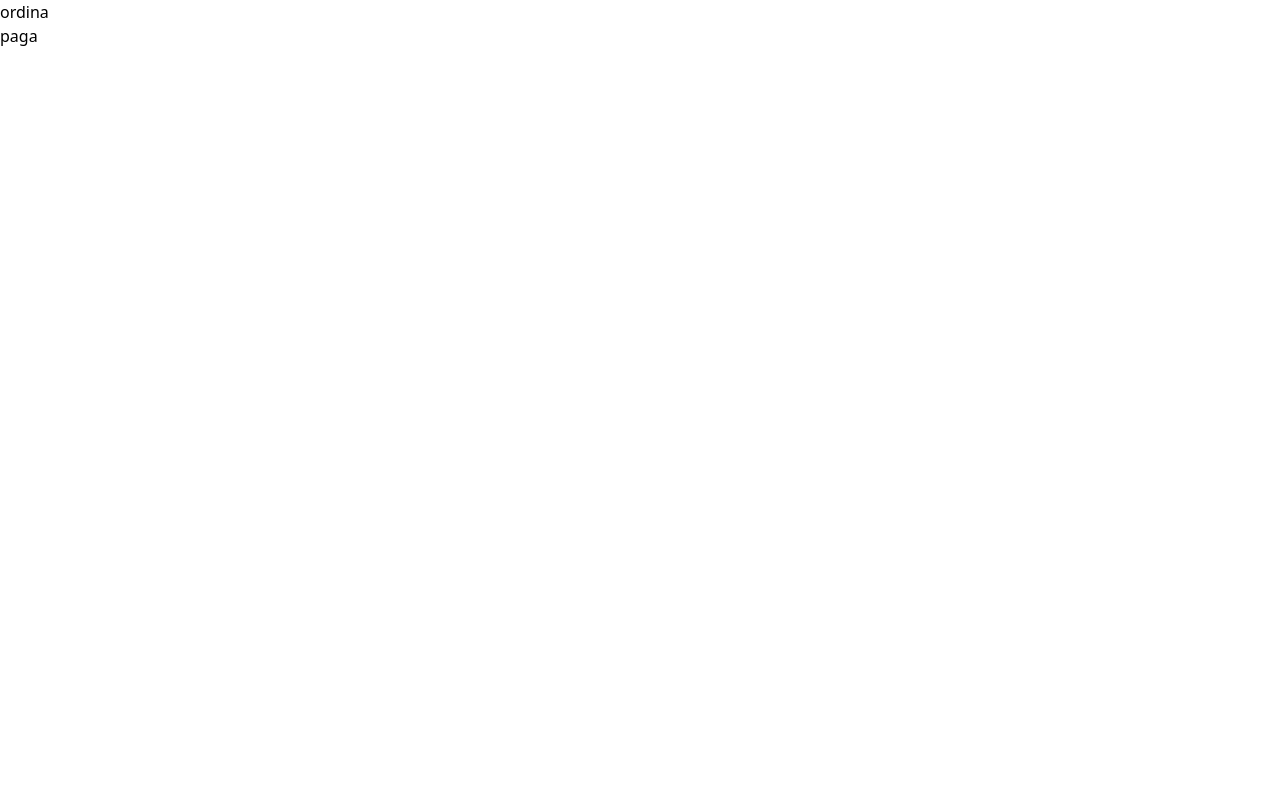
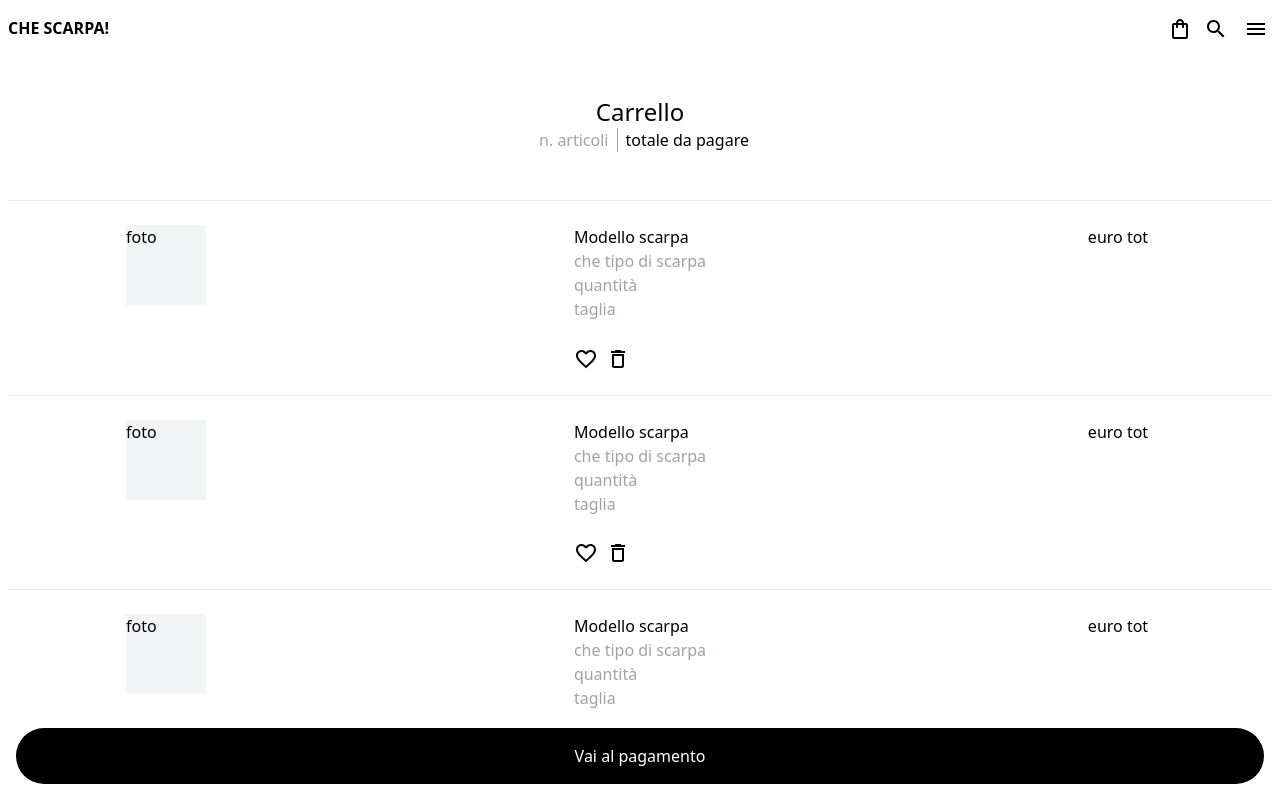
Before and after one commit to cuoredibue/project-shoes, a Next.js app: page /checkout/orderAndPay in a window 1280 px wide. Shown: the top 800 px of the page. Built offline with nearby package versions, Linux system fonts and the light colour scheme.

Commit message:
aggiunto stile ad alcune pagine

```diff
--- /dev/null
+++ b/components/ShoesCard.jsx
@@ -0,0 +1,21 @@
+import Link from "next/link";
+
+const ShoesCard = () => {
+  return (
+    <Link
+      href={{
+        pathname: "/addToCart/thisModel",
+        query: { title: "model" },
+      }}
+    >
+      <div className="bg-gray-100 h-[10rem] ">fotoscarpa</div>
+      <div className="text-sm space-y-1 pt-2 pb-4">
+        <p className="font-medium">Nome modello</p>
+        <p className="text-gray-400">info prodotto</p>
+        <p className="font-medium">€ tot</p>
+      </div>
+    </Link>
+  );
+};
+
+export default ShoesCard;
--- a/components/footerComponent.jsx
+++ b/components/footerComponent.jsx
@@ -5,11 +5,8 @@ import TwitterIcon from "@mui/icons-material/Twitter";
 import { useState } from "react";
 
 const FooterComponent = () => {
-  const [whichMenuIsOpen, setWhichOpen] = useState(0);
+  const [whichMenuIsOpen, setWhichOpen] = useState(null);
 
-  const handleMenu = (num) => {
-    setWhichOpen(num);
-  };
   return (
     <div className="bg-black text-white text-sm px-4 py-8 space-y-8">
       <div className="space-y-4">
@@ -26,20 +23,22 @@ const FooterComponent = () => {
           {(whichMenuIsOpen !== 1 && (
             <button
               onClick={() => {
-                handleMenu(1);
+                setWhichOpen(1);
               }}
             >
               +
             </button>
           )) ||
             (whichMenuIsOpen === 1 && (
+              <div>
                 <button
                   onClick={() => {
-                  handleMenu(0);
+                    setWhichOpen(null);
                   }}
                 >
                   -
                 </button>
+              </div>
             ))}
         </div>
         {whichMenuIsOpen === 1 && (
@@ -57,7 +56,7 @@ const FooterComponent = () => {
           {(whichMenuIsOpen !== 2 && (
             <button
               onClick={() => {
-                handleMenu(2);
+                setWhichOpen(2);
               }}
             >
               +
@@ -66,7 +65,7 @@ const FooterComponent = () => {
             (whichMenuIsOpen === 2 && (
               <button
                 onClick={() => {
-                  handleMenu(0);
+                  setWhichOpen(null);
                 }}
               >
                 -
@@ -88,7 +87,7 @@ const FooterComponent = () => {
           {(whichMenuIsOpen !== 3 && (
             <button
               onClick={() => {
-                handleMenu(3);
+                setWhichOpen(3);
               }}
             >
               +
@@ -97,7 +96,7 @@ const FooterComponent = () => {
             (whichMenuIsOpen === 3 && (
               <button
                 onClick={() => {
-                  handleMenu(0);
+                  setWhichOpen(null);
                 }}
               >
                 -
--- a/components/headerNavbar.jsx
+++ b/components/headerNavbar.jsx
@@ -10,12 +10,24 @@ const HeaderNavBar = () => {
         CHE SCARPA!
       </Link>
       <div className=" space-x-3">
-        <button className="hover:bg-gray-200 focus:bg-slate-200 rounded-full h-8 w-8">
+        <Link
+          href={{
+            pathname: "/checkout/orderAndPay",
+            query: { title: "pay" },
+          }}
+          className="hover:bg-gray-200 focus:bg-slate-200 rounded-full h-8 w-8"
+        >
           <ShoppingBagOutlinedIcon />
-        </button>
-        <button className="hover:bg-gray-200 rounded-full h-8 w-8">
+        </Link>
+        <Link
+          href={{
+            pathname: "/search/findYourArticle",
+            query: { title: "find" },
+          }}
+          className="hover:bg-gray-200 rounded-full h-8 w-8"
+        >
           <SearchIcon />
-        </button>
+        </Link>
         <MobileMenuButton />
       </div>
     </div>
--- a/pages/addToCart/[slug].tsx
+++ b/pages/addToCart/[slug].tsx
@@ -1,7 +1,7 @@
 import HeaderNavBar from "@/components/headerNavbar";
 import PromoCarousel from "@/components/promoCarouselTopBar";
 import FooterComponent from "@/components/footerComponent";
-import BottomMenuExtraInfo from "../../components/addToCardButtomInfo";
+import BottomMenuExtraInfo from "../../components/addToCardBottomInfo";
 
 const AddToCart = () => {
   const availableSizeList = [
--- a/pages/checkout/orderAndPay.tsx
+++ b/pages/checkout/orderAndPay.tsx
@@ -1,8 +1,60 @@
+import HeaderNavBar from "@/components/headerNavbar";
+import FavoriteBorderIcon from "@mui/icons-material/FavoriteBorder";
+import DeleteOutlineIcon from "@mui/icons-material/DeleteOutline";
+import FooterComponent from "@/components/footerComponent";
 const OrderAndPay = () => {
+  const aggiuntiAlCarrello = [1, 2, 3, 4, 5];
+
   return (
     <div>
-      <p>ordina</p>
-      <p>paga</p>
+      <HeaderNavBar />
+      <div className="grid justify-center p-10 ">
+        <div className="w-full text-center">
+          <h1 className="text-2xl font-medium">Carrello</h1>
+        </div>
+        <div className="flex font-light space-x-2">
+          <p className="text-gray-400 border-r border-gray-400 px-2">
+            n. articoli
+          </p>
+          <p>totale da pagare</p>
+        </div>
+      </div>
+      <div className="p-2">
+        {aggiuntiAlCarrello.map((item, index) => {
+          return (
+            <div
+              className="grid grid-cols-4 justify-items-center font-light  py-6 border-t  border-gray-200"
+              key={index}
+            >
+              <div className="bg-gray-100 h-20 w-20">foto</div>
+
+              <div className="col-span-2">
+                <p className="font-medium ">Modello scarpa</p>
+                <p className="text-gray-400">che tipo di scarpa</p>
+                <p className="text-gray-400"> quantità</p>
+                <p className="text-gray-400">taglia</p>
+                <div className="pt-6 space-x-2">
+                  <button>
+                    <FavoriteBorderIcon />
+                  </button>
+                  <button>
+                    <DeleteOutlineIcon />
+                  </button>
+                </div>
+              </div>
+
+              <div className="-mr-2">euro tot </div>
+            </div>
+          );
+        })}
+      </div>
+
+      <FooterComponent />
+      <div className="p-4 bg-white sticky bottom-0">
+        <button className="bg-black w-full text-white h-14 rounded-full ">
+          Vai al pagamento
+        </button>
+      </div>
     </div>
   );
 };
--- /dev/null
+++ b/pages/search/[slug].tsx
@@ -0,0 +1,12 @@
+import HeaderNavBar from "@/components/headerNavbar";
+
+const FindShoes = () => {
+  return (
+    <div>
+      <HeaderNavBar />
+      cerca qualcosa
+    </div>
+  );
+};
+
+export default FindShoes;
--- a/pages/shoesModels/[slug].tsx
+++ b/pages/shoesModels/[slug].tsx
@@ -1,10 +1,23 @@
 import HeaderNavBar from "@/components/headerNavbar";
+import PromoCarousel from "@/components/promoCarouselTopBar";
+import ShoesCard from "../../components/ShoesCard";
+import FooterComponent from "@/components/footerComponent";
 
 const ShoesModels = () => {
+  const models = [1, 2, 3, 4, 5, 6, 7, 8];
   return (
     <div>
       <HeaderNavBar />
-      <p>lista articoli</p>
+      <PromoCarousel />
+      <p className="font-medium text-lg w-full bg-white sticky top-0 p-2">
+        Tipo di scarpa
+      </p>
+      <div className="grid gap-x-2 grid-cols-2">
+        {models.map((item, index) => {
+          return <ShoesCard key={index} />;
+        })}
+      </div>
+      <FooterComponent />
     </div>
   );
 };
```
Also changed, not shown: components/addToCardBottomInfo.jsx (renamed from components/addToCardButtomInfo.jsx). Lines whose indentation alone changed are shown as unchanged.
